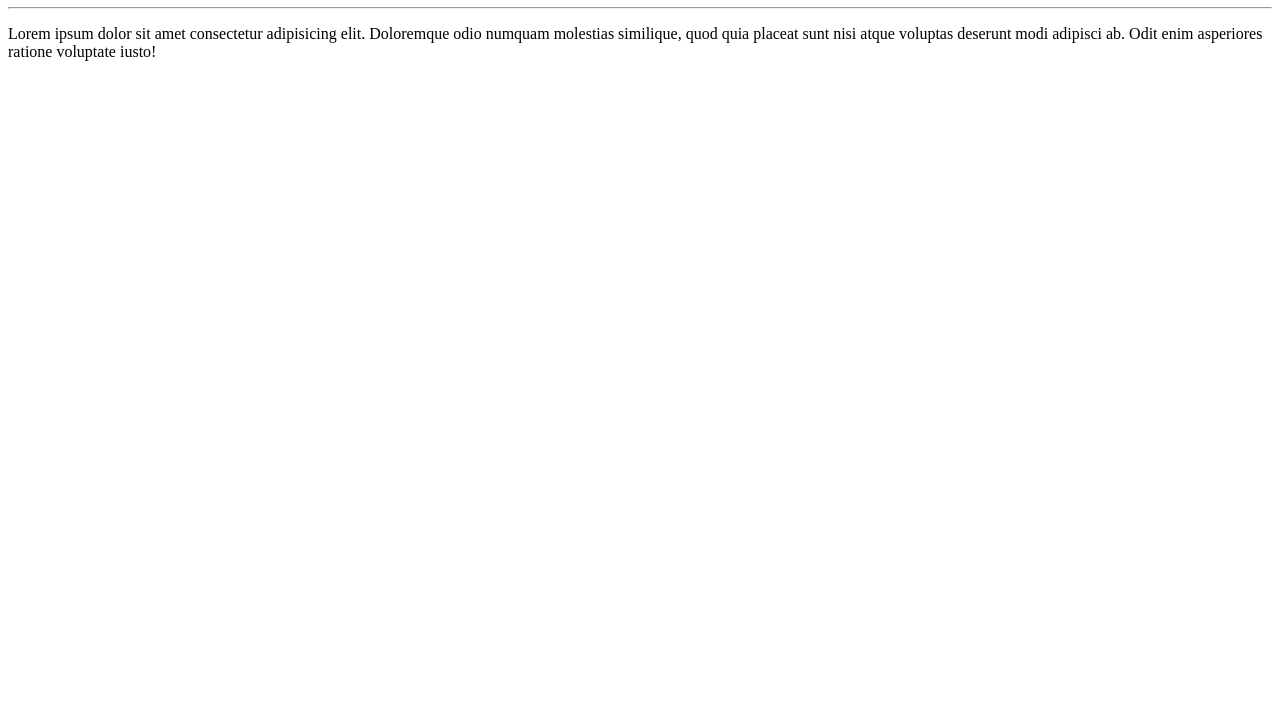
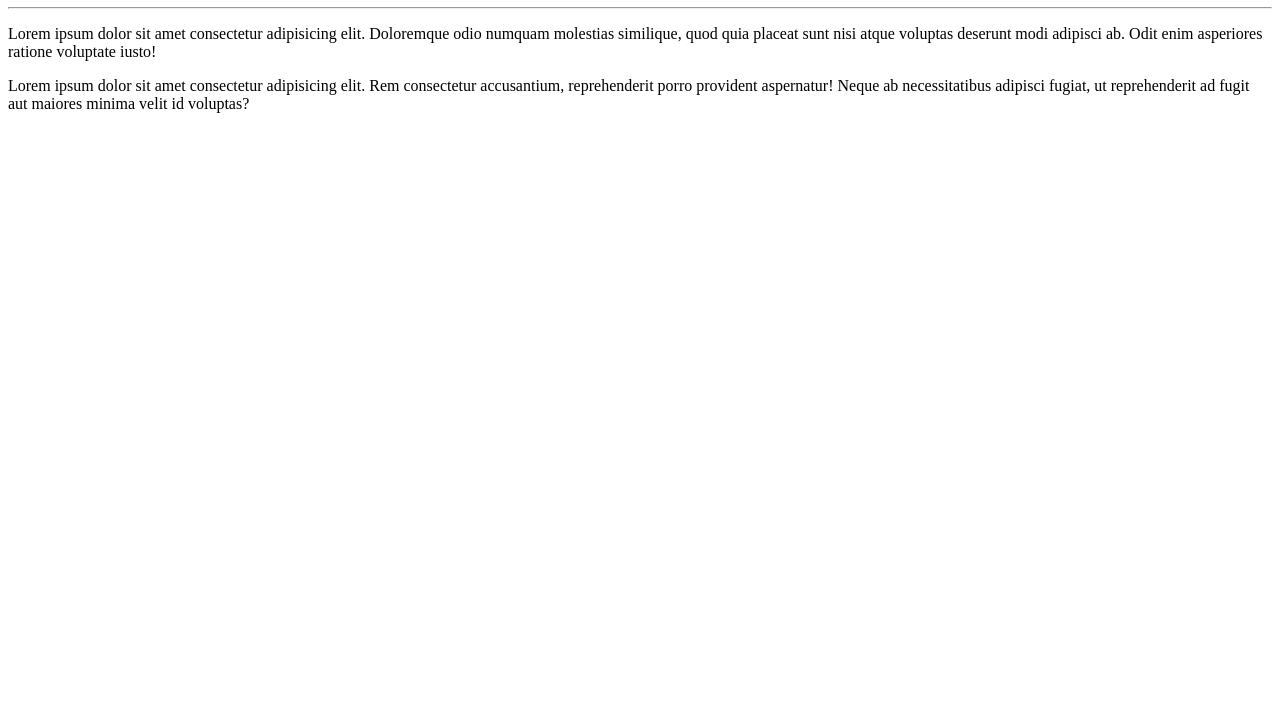
Before and after one commit to jonatas-ms-dev/Ola-Mundo, a plain HTML site: page site-exemplo/index.html in a window 1280 px wide. Shown: the part 73-800 px from the top of the page. Drawn offline with Linux system fonts and the light colour scheme.

Commit message:
Adicionei um paragrafo localmente

```diff
--- a/site-exemplo/index.html
+++ b/site-exemplo/index.html
@@ -9,5 +9,6 @@
     <h1>Olá, Mundo!</h1>
     <hr>
     <p>Lorem ipsum dolor sit amet consectetur adipisicing elit. Doloremque odio numquam molestias similique, quod quia placeat sunt nisi atque voluptas deserunt modi adipisci ab. Odit enim asperiores ratione voluptate iusto!</p>
+    <p>Lorem ipsum dolor sit amet consectetur adipisicing elit. Rem consectetur accusantium, reprehenderit porro provident aspernatur! Neque ab necessitatibus adipisci fugiat, ut reprehenderit ad fugit aut maiores minima velit id voluptas?</p>
 </body>
 </html>
```
